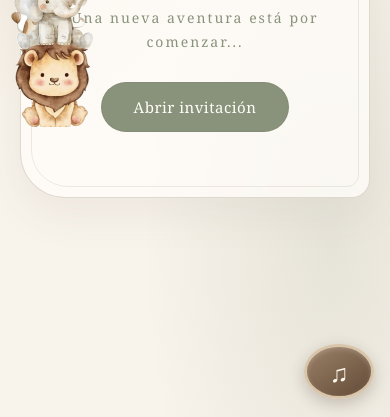
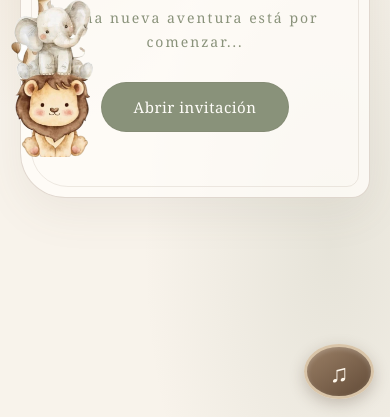
Before and after one commit to DiegoPatlan/Invitacion-revelacion, a plain HTML site: page index.html in a window 390 px wide. Shown: the part 427-844 px from the top of the page. Drawn offline with nearby package versions, Linux system fonts and the light colour scheme.

Commit message:
Se ajusto los nimalitos de la portada

```diff
--- a/css/estilos.css
+++ b/css/estilos.css
@@ -937,7 +937,7 @@ button:hover,
     .decoracion-animalitos-portada {
         width: 85px;
         left: 8px;
-        bottom: 290px;
+        bottom: 260px;
     }
 }
 
```
